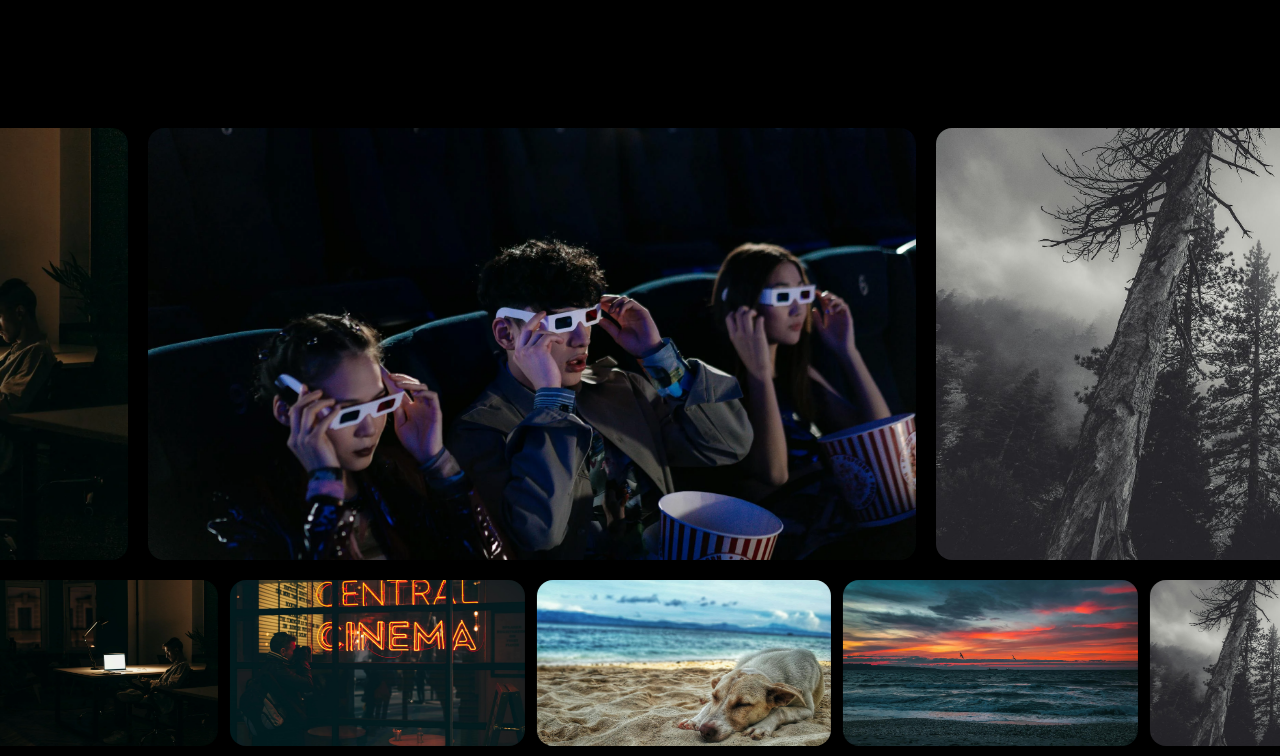
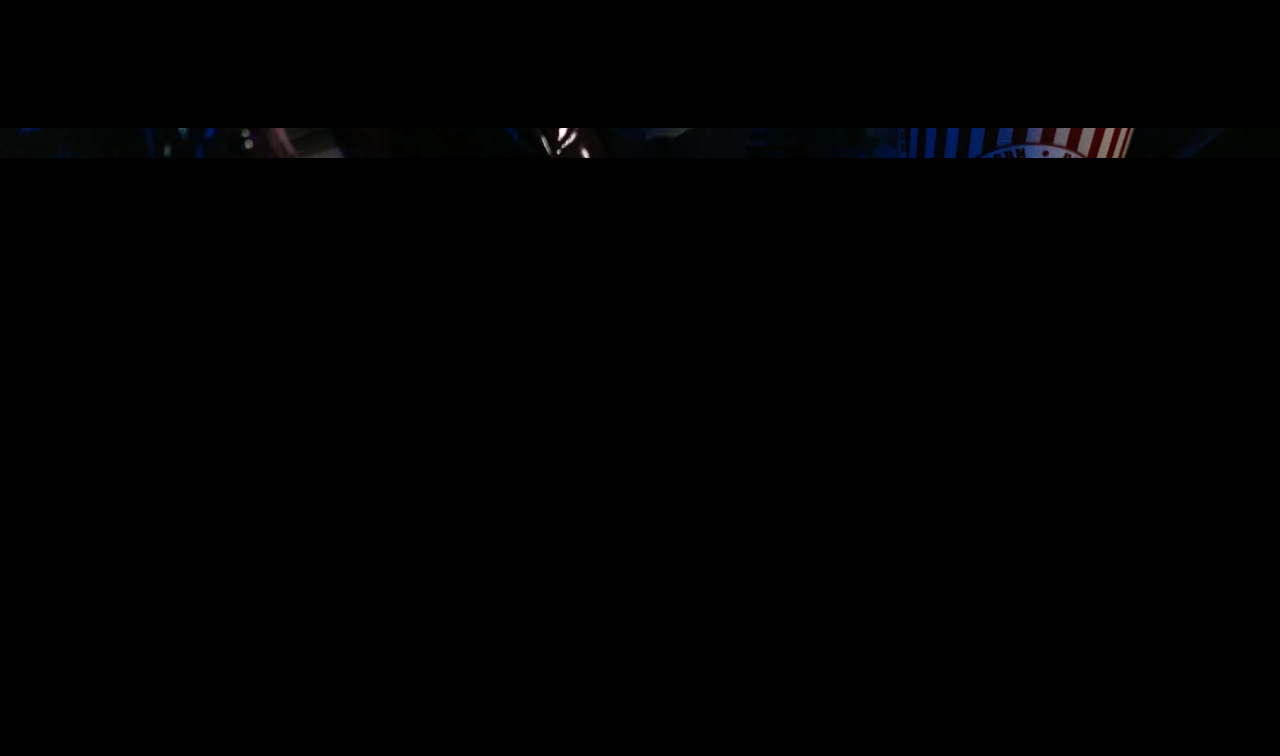
Before and after one commit to jahansid/AppleTv-Rebuild, a React (Vite) app: page / in a window 1280 px wide. Shown: the part 1500-2256 px from the top of the page. Built offline with nearby package versions, Linux system fonts and the light colour scheme.

Commit message:
animation for carousel added

```diff
--- a/package.json
+++ b/package.json
@@ -14,6 +14,7 @@
     "react": "^18.2.0",
     "react-dom": "^18.2.0",
     "react-icons": "^5.2.1",
+    "react-use": "^17.5.0",
     "tailwind-merge": "^2.3.0"
   },
   "devDependencies": {
--- a/src/App.tsx
+++ b/src/App.tsx
@@ -12,7 +12,7 @@
     <>
       <Header />
       <main>
-        <div className=" bg-background">
+        <div className=" bg-background relative z-10">
         <Hero />
         <Usps />
         </div>
--- a/src/components/section/videocarousel.tsx
+++ b/src/components/section/videocarousel.tsx
@@ -1,45 +1,119 @@
+import {
+  useScroll,
+  useTransform,
+  motion,
+  useMotionValueEvent,
+} from "framer-motion";
 import {
   Movie,
   movies,
   randomMoviesSet1,
   randomMoviesSet2,
 } from "../../movies";
+import { useMemo, useRef, useState } from "react";
+import { useWindowSize } from "react-use";
+import { Button } from "../button";
 
 export const VideoCarousel = () => {
+  const { width, height } = useWindowSize();
+  const wrapperRef = useRef<HTMLDivElement>(null);
+  const { scrollYProgress } = useScroll({
+    target: wrapperRef,
+    offset: ["start start", "end start"],
+  });
+  const maxScale = useMemo(() => {
+    const windowYratio = height / width;
+    const xScale = 1.6667;
+    const yScale = windowYratio * xScale * (16 / 9);
+    return Math.max(xScale, yScale);
+  }, [width, height]);
+  const scale = useTransform(
+    scrollYProgress,
+    [0.3, 0.5, 0.66],
+    [maxScale * 1.1, maxScale, 1]
+  );
+
+  const posterOpacity = useTransform(scrollYProgress, [0.64, 0.66], [0, 1]);
+  const posterTranslateXLeft = useTransform(
+    scrollYProgress,
+    [0.64, 0.66],
+    [-20, 0]
+  );
+  const posterTranslateXRight = useTransform(
+    scrollYProgress,
+    [0.64, 0.66],
+    [20, 0]
+  );
+
+  const [carouselVariant, setCarouselVariant] = useState<"inactive" | "active">(
+    "inactive"
+  );
+  useMotionValueEvent(scrollYProgress, "change", (progress) => {
+    if (progress >= 0.67) {
+      setCarouselVariant("active");
+    } else {
+      setCarouselVariant("inactive");
+    }
+  });
+
   return (
-    <div className=" bg-background text-white pb-8">
-      <div className="overflow-clip">
-        <div className=" flex gap-5 mb-5 left-1/2 -translate-x-1/2">
-          <div className=" w-[60vw] aspect-video shrink-0 overflow-clip rounded-2xl">
+    <motion.div
+      animate={carouselVariant}
+      className=" bg-background text-white pb-8"
+    >
+      <div ref={wrapperRef} className="overflow-clip mt-[-100vh] h-[300vh]">
+        <div className=" sticky top-0 h-screen flex items-center">
+          <div className=" flex relative gap-5 mb-5 left-1/2 -translate-x-1/2">
+            <motion.div
+              style={{ opacity: posterOpacity, x: posterTranslateXLeft }}
+              className=" w-[60vw] aspect-video shrink-0 overflow-clip rounded-2xl"
+            >
               <img
                 className=" w-full h-full object-cover"
                 src={movies[0].poster}
                 alt={movies[0].name}
               />
-          </div>
-          <div className=" w-[60vw] aspect-video shrink-0 overflow-clip rounded-2xl">
+            </motion.div>
+            <motion.div
+              style={{ scale }}
+              className=" relative w-[60vw] aspect-video shrink-0 overflow-clip rounded-2xl"
+            >
               <img
                 className=" w-full h-full object-cover"
                 src={movies[1].poster}
                 alt={movies[1].name}
               />
-          </div>
-          <div className=" w-[60vw] aspect-video shrink-0 overflow-clip rounded-2xl">
+              <motion.div
+                variants={{
+                  active: { opacity: 1 },
+                  inactive: { opacity: 0 },
+                }}
+                className="absolute bottom-0 left-0 flex w-full items-center justify-between p-5 text-lg"
+              >
+                <p>Video title demo</p>
+                <Button>Watch now</Button>
+              </motion.div>
+            </motion.div>
+            <motion.div
+              style={{ opacity: posterOpacity, x: posterTranslateXRight }}
+              className=" w-[60vw] aspect-video shrink-0 overflow-clip rounded-2xl"
+            >
               <img
                 className=" w-full h-full object-cover"
                 src={movies[2].poster}
                 alt={movies[2].name}
               />
+            </motion.div>
           </div>
         </div>
       </div>
-      <div className=" space-y-3">
+      <div className=" -mt-[calc((100vh-(60vw*(9/16)))/2)] pt-4 space-y-3">
         <SmallMoviesCarousel movies={randomMoviesSet1} />
         <div className="[--duration:74s] [--carousel-offset:-32px]">
           <SmallMoviesCarousel movies={randomMoviesSet2} />
         </div>
       </div>
-    </div>
+    </motion.div>
   );
 };
 
--- a/tailwind.config.js
+++ b/tailwind.config.js
@@ -1,4 +1,4 @@
-import { transform } from "typescript";
+
 
 /** @type {import('tailwindcss').Config} */
 export default {
```
Also changed, not shown: 1 other file (tests, documents, lock files or other folders). Lines whose indentation alone changed are shown as unchanged.
